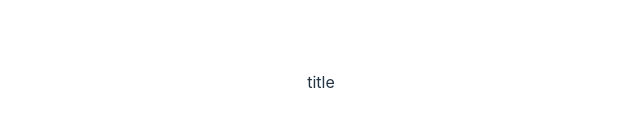
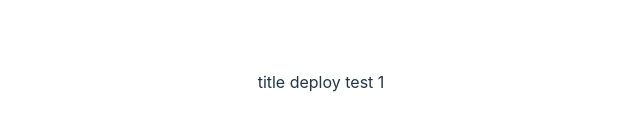
Before and after one commit to shunchobi/graph-sample, a Vue app: page / in a window 1280 px wide. Shown: the part 318-448 px from the top of the page, without its empty margins (319-959 px from the left). Built offline with nearby package versions, Linux system fonts and the light colour scheme.

Commit message:
deploy test

```diff
--- a/src/components/Graph.vue
+++ b/src/components/Graph.vue
@@ -8,7 +8,7 @@
 import { ref } from 'vue';
 
 
-const title = ref('title')
+const title = ref('title deploy test 1')
 
 </script>
 
```
